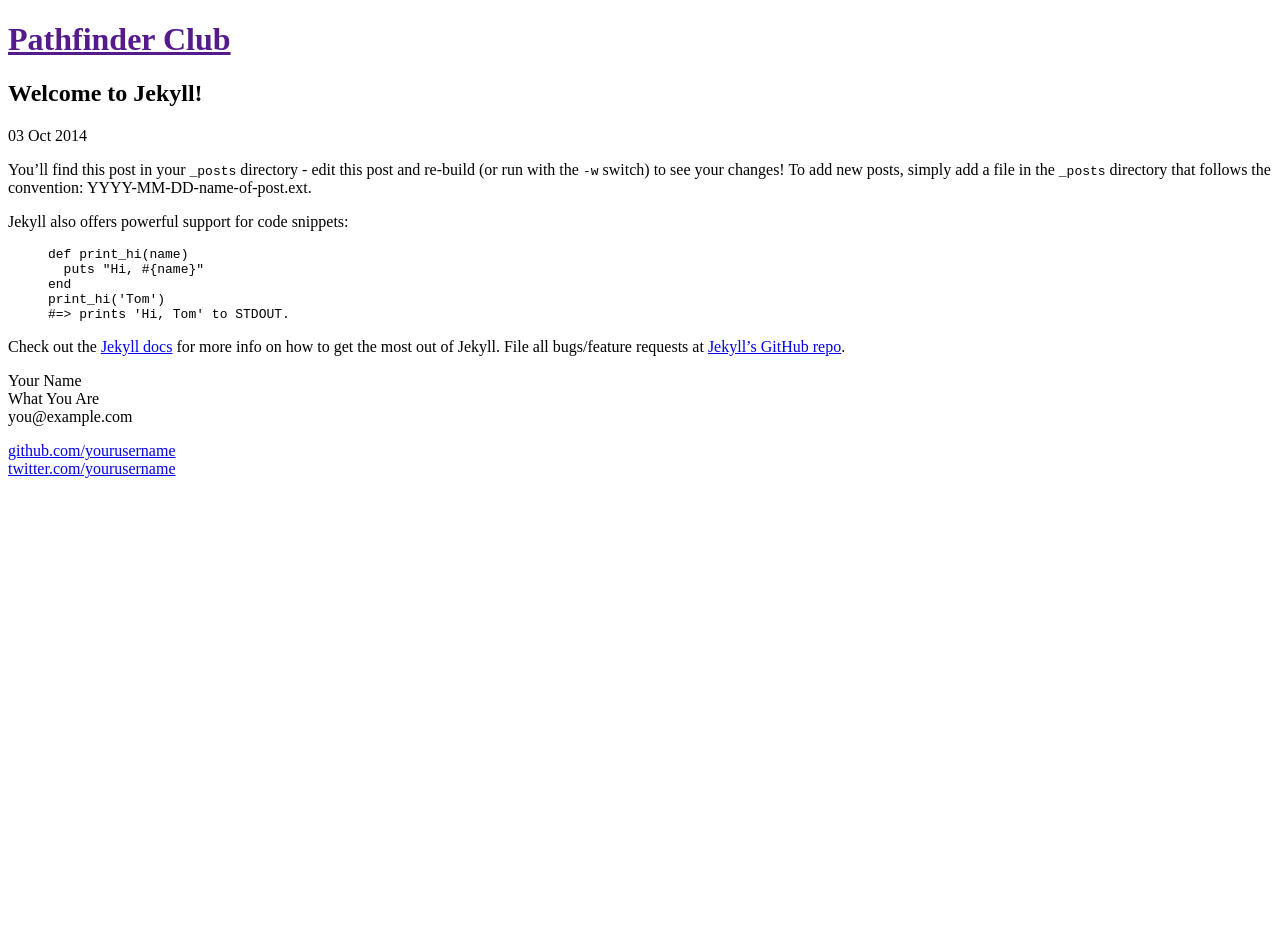
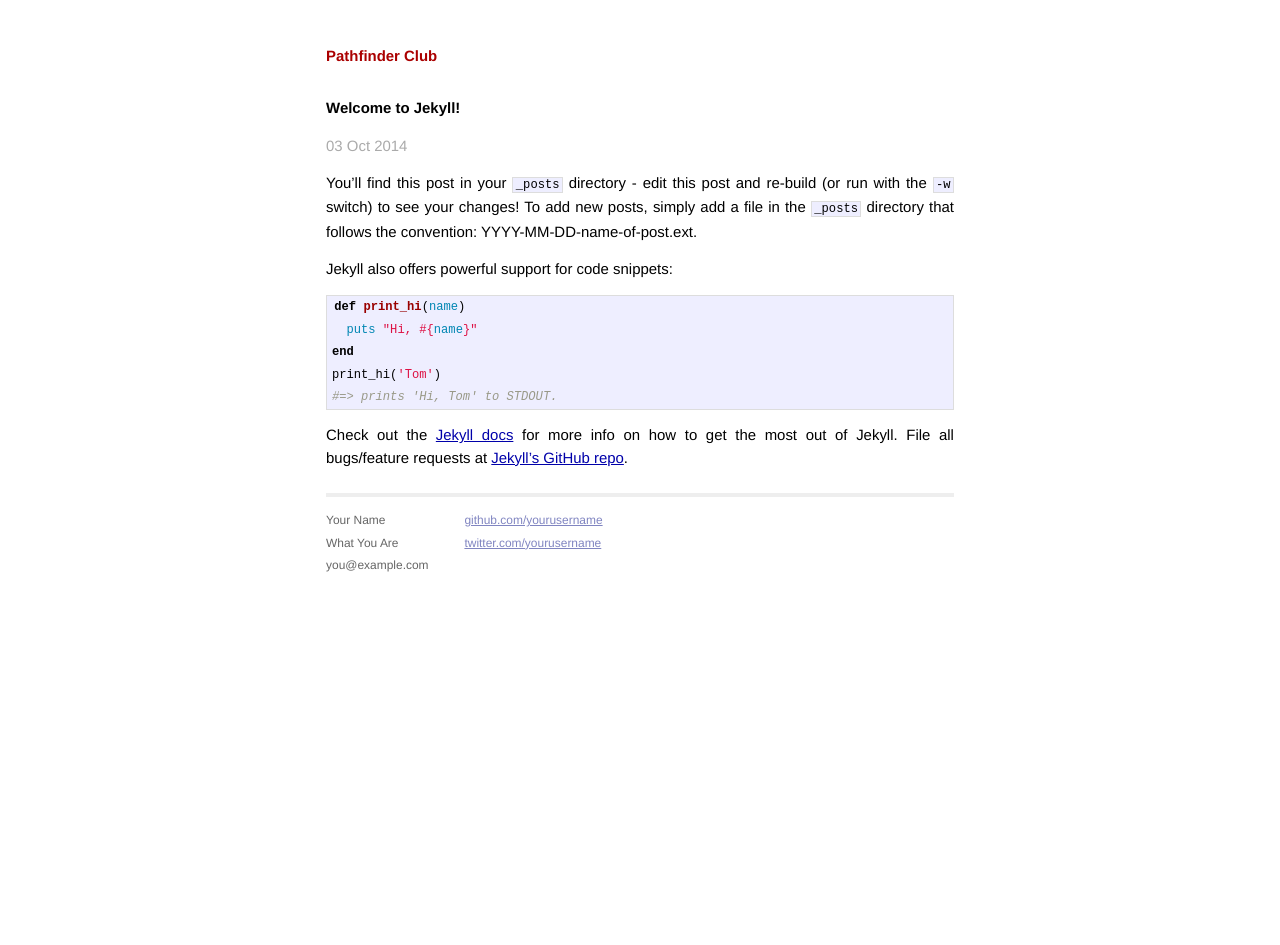
Before and after one commit to dansinker/pathfinderclub, a Jekyll site: the page built from _posts/2014-10-03-welcome-to-jekyll.markdown, in a window 1280 px wide. Built offline with Jekyll 4.4.1, drawn with Linux system fonts in a browser that asks for light colours; Markdown is read by kramdown in place of the engine named in the settings; before the commit the page ends 900 px from its top, so only the background shows below that.

Commit message:
OK think I have this base url stuff sorted

```diff
--- a/_layouts/default.html
+++ b/_layouts/default.html
@@ -7,10 +7,10 @@
         <meta name="viewport" content="width=device-width">
 
         <!-- syntax highlighting CSS -->
-        <link rel="stylesheet" href="css/syntax.css">
+        <link rel="stylesheet" href="{{ site.url }}/css/syntax.css">
 
         <!-- Custom CSS -->
-        <link rel="stylesheet" href="css/main.css">
+        <link rel="stylesheet" href="{{ site.url }}/css/main.css">
 
     </head>
     <body>
```
Also changed, not shown: 2 other files.
